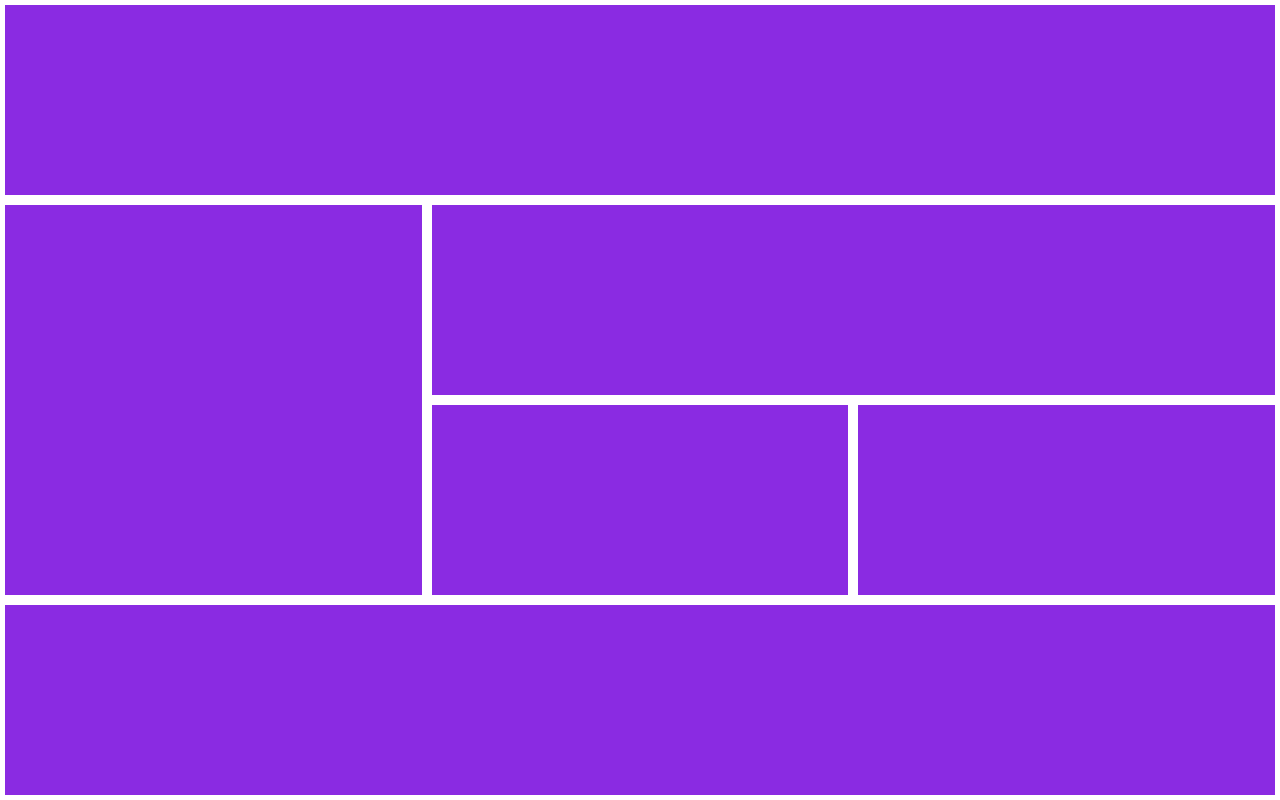
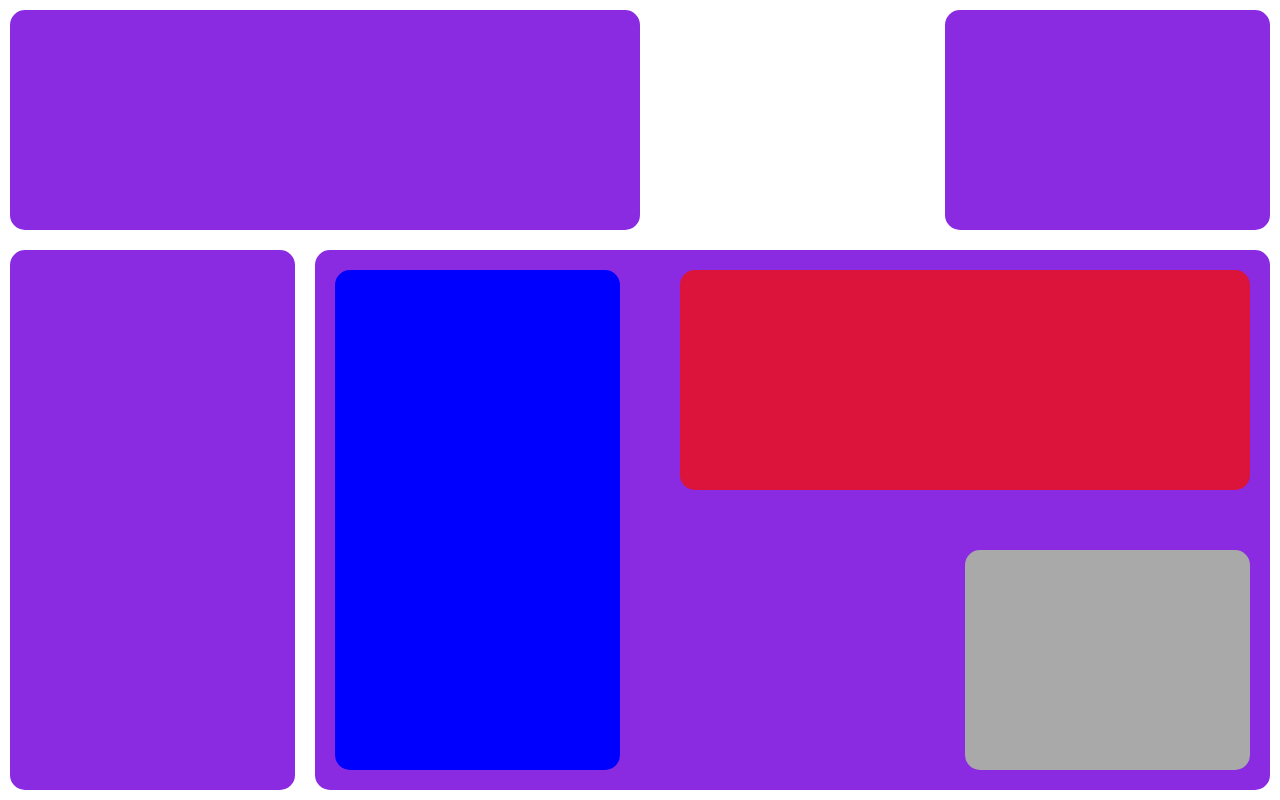
Before and after one commit to BBattsetseg/framework-lesson, a plain HTML site: page app.html in a window 1280 px wide. Drawn offline with Linux system fonts and the light colour scheme.

Commit message:
grid homework

```diff
--- a/app.html
+++ b/app.html
@@ -15,6 +15,7 @@
        <div class=" div div-4"></div>
        <div class=" div div-5"></div>
        <div class=" div div-6"></div>
+       <div class=" div div-7"></div>
 
     </div>
 </body>
--- a/index.css
+++ b/index.css
@@ -10,26 +10,46 @@
   height: 100vh;
 }
 
+.div {
+  background-color: blueviolet;
+  grid-template-columns: repeat(4,1fr);
+  grid-template-rows: repeat(3,1fr);
+  margin: 10px;
+  border-radius: 15px;
+}
+
 .div-1 {
-  grid-column: 1/span 3;
+  grid-column: 1/span 2;
 }
 
 .div-2 {
-  grid-row: 2/span 2;
+  grid-column: 4/span 1;
 }
 .div-3 {
-  grid-row: 4/span 1;
-  grid-column: 1/span 3;
+  grid-row: 2/span 2;
+  grid-column: 1/span 1;
 }
 .div-4 {
+  grid-row: 2/span 2;
+  grid-column: 2/span 3;
+  /* z-index: 1; */
+}
+.div-5 {
+  grid-row: 2/span 2;
+  grid-column: 2/span 1;
+  background-color: blue;
+  z-index: 2;
+  margin: 30px;
+}
+.div-6 {
   grid-row: 2/span 1;
-  grid-column: 2/span 2;
+  grid-column: 3/span 2;
+  background-color: crimson;
+  margin: 30px;
 }
-
-
-.div {
-  background-color: blueviolet;
-  grid-template-columns: repeat(3,1fr);
-  grid-template-rows: repeat(4,1fr);
-  margin: 5px;
+.div-7 {
+  grid-row: 3/span 1;
+  grid-column: 4/span 1;
+  background-color: darkgrey;
+  margin: 30px;
 }
```
